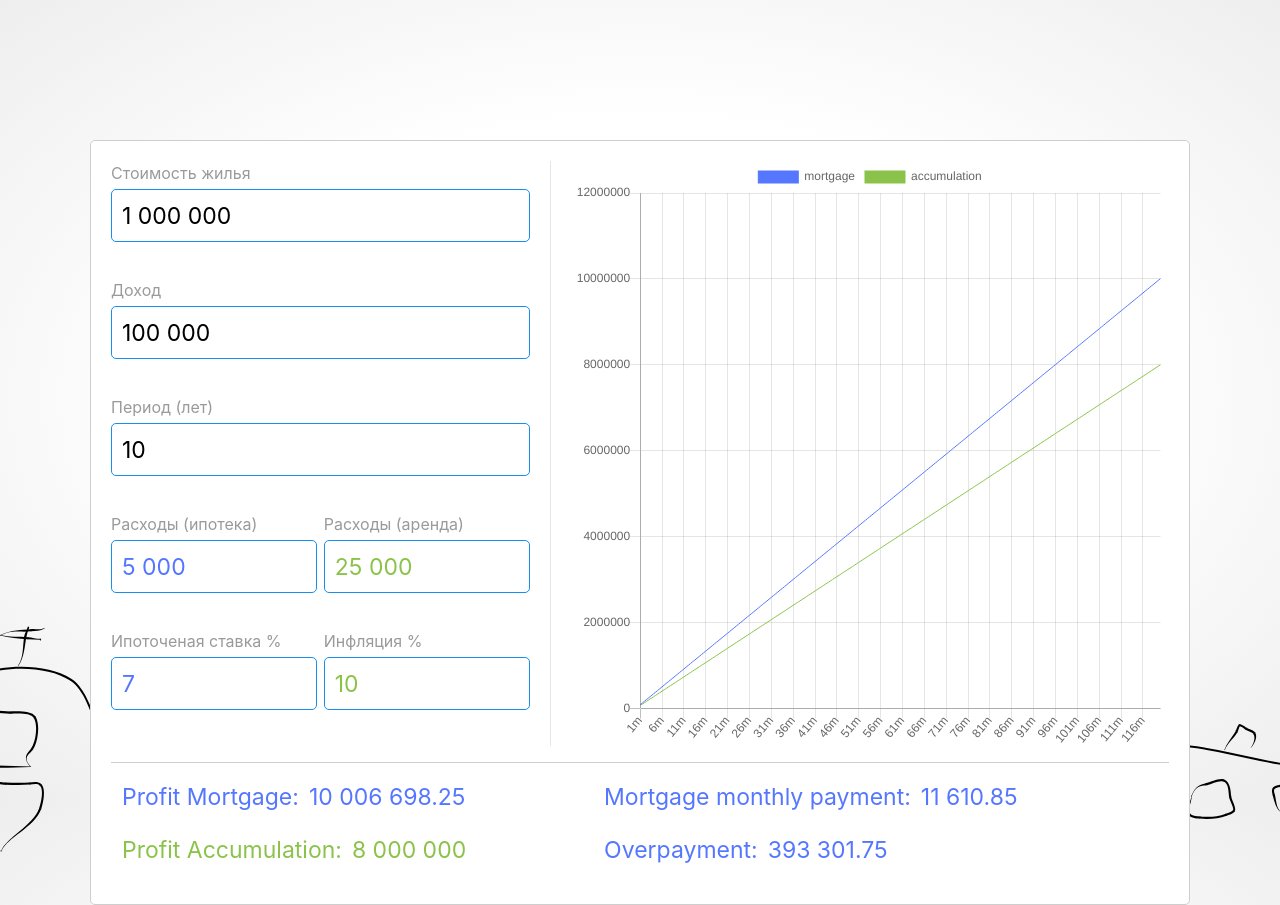
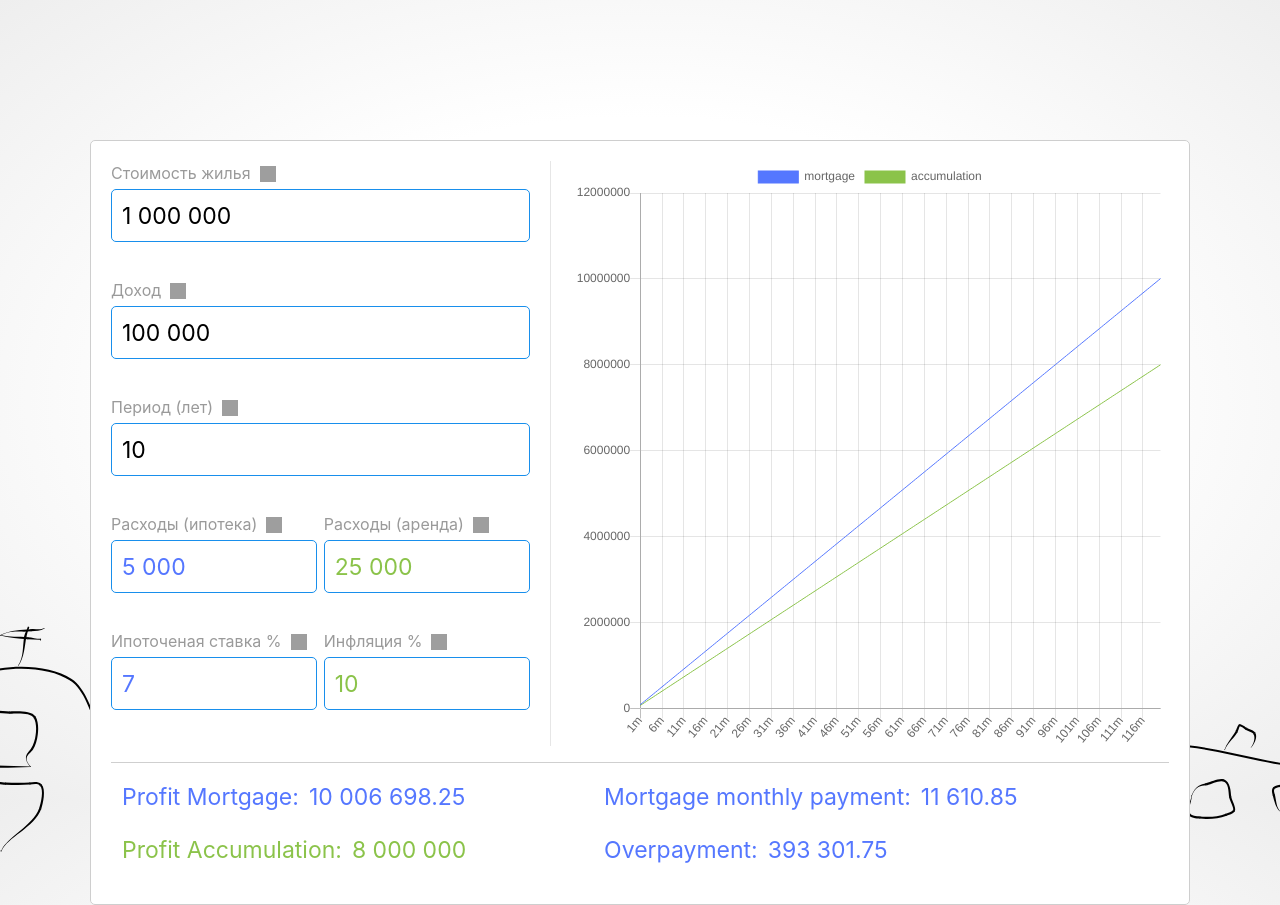
Before and after one commit to anmorozov16/Mortgage-vs.-accumulation, a Django app: page / in a window 1280 px wide. Run offline with Django 3.2, Linux system fonts and the light colour scheme; some libraries are stand-ins or nearby versions; grey boxes are pictures that could not be loaded.

Commit message:
add tooltips

```diff
--- a/mortgage/mva/static/css/settlement_rate.css
+++ b/mortgage/mva/static/css/settlement_rate.css
@@ -48,3 +48,11 @@
 .gap {
     width: 12px;
 }
+
+.infobar {
+    width: 16px;
+    position: relative;
+    height: 16px;
+    left: 9px;
+    top: 5px;
+}
--- a/mortgage/mva/templates/main.html
+++ b/mortgage/mva/templates/main.html
@@ -15,36 +15,57 @@
     <div class="flatten">
         <div class="datafield">
             <div class="ver-flatten">
+                <div class="flatten">
                     <p>Стоимость жилья</p>
+                    <img class="infobar" src="static/images/toolbar.png"  data-toggle="tooltip" data-placement="right" title="Tooltip on right">
+                </div>
                 <input value="1 000 000" id="Housing cost" type="text" min="1" placeholder="Стоимость жилья">
             </div>
             <div class="ver-flatten">
+                <div class="flatten">
                     <p>Доход</p>
+                    <img class="infobar" src="static/images/toolbar.png"  data-toggle="tooltip" data-placement="right" title="Tooltip on right">
+                </div>
                 <input value="100 000" id="Income" type="text" min="0" placeholder="Доход">
             </div>
             <div class="ver-flatten">
+                <div class="flatten">
                     <p>Период (лет)</p>
+                    <img class="infobar" src="static/images/toolbar.png"  data-toggle="tooltip" data-placement="right" title="Tooltip on right">
+                </div>
                 <input value="10" id="Term" type="number" min="0" max="100" placeholder="Период">
             </div>
             <div class="flatten">
                 <div>
+                    <div class="flatten">
                         <p>Расходы (ипотека)</p>
+                        <img class="infobar" src="static/images/toolbar.png"  data-toggle="tooltip" data-placement="right" title="Tooltip on right">
+                    </div>
                     <input class="mortgage" value="5 000" id="Spendings mortgage" type="text" min="0" placeholder="Расходы">
                 </div>
                 <div class="gap"></div>
                 <div>
+                    <div class="flatten">
                         <p>Расходы (аренда)</p>
+                        <img class="infobar" src="static/images/toolbar.png"  data-toggle="tooltip" data-placement="right" title="Tooltip on right">
+                    </div>
                     <input class="accumulation" value="25 000" id="Spendings accumulation" type="text" min="0" placeholder="Расходы">
                 </div>
             </div>
             <div class="flatten">
                 <div class="ver-flatten">
+                    <div class="flatten">
                         <p>Ипоточеная ставка %</p>
+                        <img class="infobar" src="static/images/toolbar.png"  data-toggle="tooltip" data-placement="right" title="Tooltip on right">
+                    </div>
                     <input class="mortgage" value="7" id="Mortgage rate" type="number" min="0" placeholder="Ипоточеная ставка">
                 </div>
                 <div class="gap"></div>
                 <div>
+                    <div class="flatten">
                         <p>Инфляция %</p>
+                        <img class="infobar" src="static/images/toolbar.png"  data-toggle="tooltip" data-placement="right" title="Tooltip on right">
+                    </div>
                     <input class="accumulation" value="10" id="Inflation rate" type="number" min="0" placeholder="инфляция">
                 </div>
             </div>
@@ -91,7 +112,7 @@
 </div>
 </body>
 <script src="https://cdn.jsdelivr.net/npm/chart.js@2.9.3"></script>
-<script src="{%static 'js/formulas.js' %}"></script>
+<script src="{% static 'js/formulas.js' %}"></script>
 <script src="{% static 'js/chart_field.js' %}"></script>
 <script src="{% static 'js/eventControll.js' %}"></script>
 </html>
```
Lines whose indentation alone changed are shown as unchanged.
